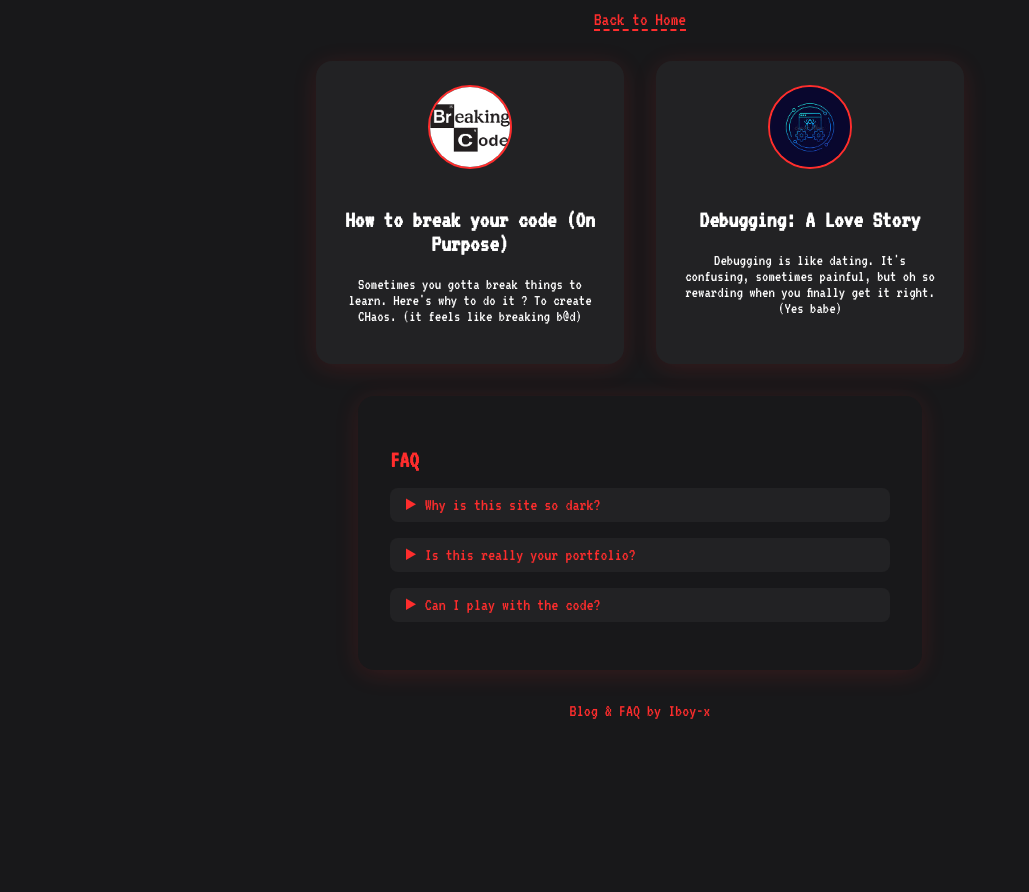
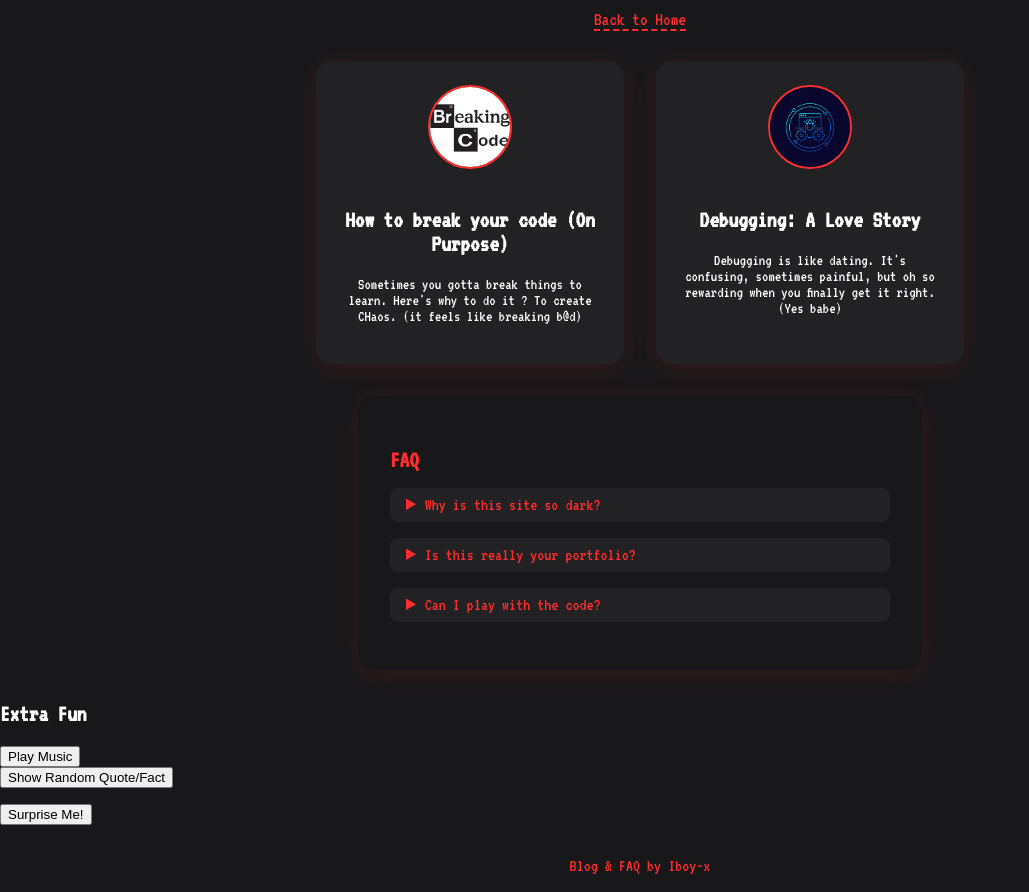
Before and after one commit to Iboy-x/wafflesSubmission, a plain HTML site: page blog.html in a window 1280 px wide. Shown: the part 86-978 px from the top of the page, without its empty margins (0-1029 px from the left). Before the commit the page ends 823 px from the top, so only its background shows below. Drawn offline with Linux system fonts and the light colour scheme.

Commit message:
Update blog.html

```diff
--- a/blog.html
+++ b/blog.html
@@ -40,9 +40,24 @@
         <p>NAH dont u dare to even touch it. 🤣 JK go for it i will give link to my <a href="https://github.com/Iboy-x">github</a> find it there.</p>
       </details>
     </section>
+    <section class="extra-features">
+      <h2>Extra Fun</h2>
+      <div class="music-control">
+        <button id="music-toggle">Play Music</button>
+        <span id="music-status"></span>
+      </div>
+      <div class="quote-generator">
+        <button id="quote-btn">Show Random Quote/Fact</button>
+        <p id="quote-display"></p>
+      </div>
+      <div class="fun-alert">
+        <button id="fun-btn">Surprise Me!</button>
+      </div>
+    </section>
   </main>
   <footer>
     <p>Blog & FAQ by <span class="red">Iboy-x</span></p>
   </footer>
+  <script src="script.js"></script>
 </body>
 </html>
```
